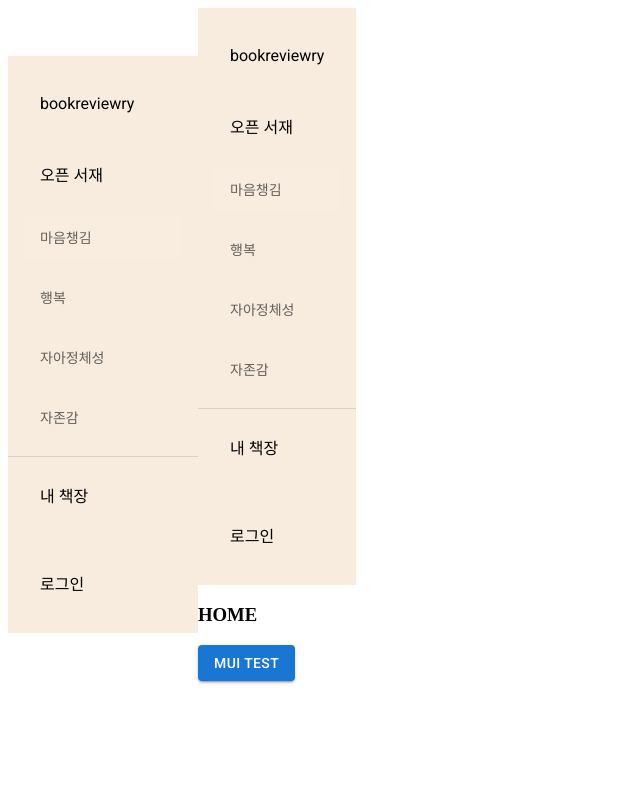
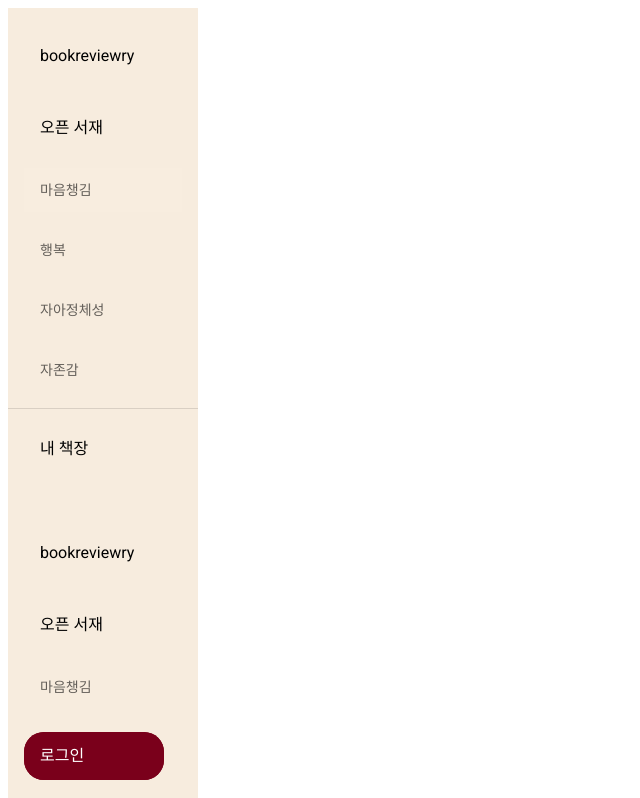
Before and after one commit to BookReviewry/bookReviewry_Front, a Next.js app: page / in a window 1280 px wide. Shown: the top 798 px of the page, without its empty margins (0-640 px from the left). Built offline with nearby package versions, Linux system fonts and the light colour scheme.

Commit message:
side navigation init

```diff
--- a/src/app/components/layout/side-navigation.tsx
+++ b/src/app/components/layout/side-navigation.tsx
@@ -7,7 +7,6 @@ import {
   List,
   ListItem,
   ListItemButton,
-  ListItemIcon,
   ListItemText,
   ThemeProvider,
 } from '@/lib/mui'
@@ -17,11 +16,18 @@ import React from 'react'
 const SideNavigation = () => {
   const [selectedIndex, setSelectedIndex] = React.useState(1)
 
+  const baseURL = 'https://bookreviewry-back-pmchm.run.goorm.site/'
+
   const handleListItemClick = (
     event: React.MouseEvent<HTMLDivElement, MouseEvent>,
     index: number,
   ) => {
     setSelectedIndex(index)
+  }
+
+  const onClickLoginBtn = async () => {
+    const response = await fetch(baseURL + 'myAPI')
+    console.log(response.json())
   }
 
   return (
@@ -91,7 +97,19 @@ const SideNavigation = () => {
           </ListItem>
         </List>
         <List>
-          <ListItemButton alignItems='center' href='/' sx={{ m: 2 }}>
+          <ListItemButton
+            alignItems='center'
+            onClick={onClickLoginBtn}
+            sx={{
+              mx: 2,
+              position: 'fixed',
+              bottom: 20,
+              width: '140px',
+              bgcolor: 'info.main',
+              color: 'white',
+              borderRadius: 5,
+            }}
+          >
             <ListItemText primary='로그인' />
           </ListItemButton>
         </List>
--- a/src/app/layout.module.scss
+++ /dev/null
@@ -1,8 +0,0 @@
-.body {
-  max-width: 100vw;
-  overflow-x: hidden;
-  display: flex;
-  flex-direction: row;
-  align-items: center;
-  height: 100%;
-}
--- a/src/app/layout.tsx
+++ b/src/app/layout.tsx
@@ -1,9 +1,6 @@
 import Head from 'next/head'
 import SideNavigation from './components/layout/side-navigation'
 import ThemeProvider from './theme-provider'
-import { theme } from '@/app/styles/theme'
-
-import classes from './layout.module.scss'
 
 export default function RootLayout({
   children,
@@ -15,7 +12,7 @@ export default function RootLayout({
       <Head>
         <meta name='viewport' content='initial-scale=1, width=device-width' />
       </Head>
-      <body className={classes.body}>
+      <body>
         <header></header>
         <SideNavigation />
         <ThemeProvider>
--- /dev/null
+++ b/src/css/layout.css
@@ -0,0 +1 @@
+html,body{display:flex;flex-direction:row;align-items:center;max-width:100vw;overflow-x:hidden;height:100%;min-height:100%;margin:0px}
--- a/src/css/layout.module.css
+++ b/src/css/layout.module.css
@@ -1 +1 @@
-.body{max-width:100vw;overflow-x:hidden;display:flex;flex-direction:row;align-items:center;height:100%}
+.body{max-width:100vw;overflow-x:hidden;display:flex;flex-direction:row;align-items:center;height:100%;margin:0px}
```
